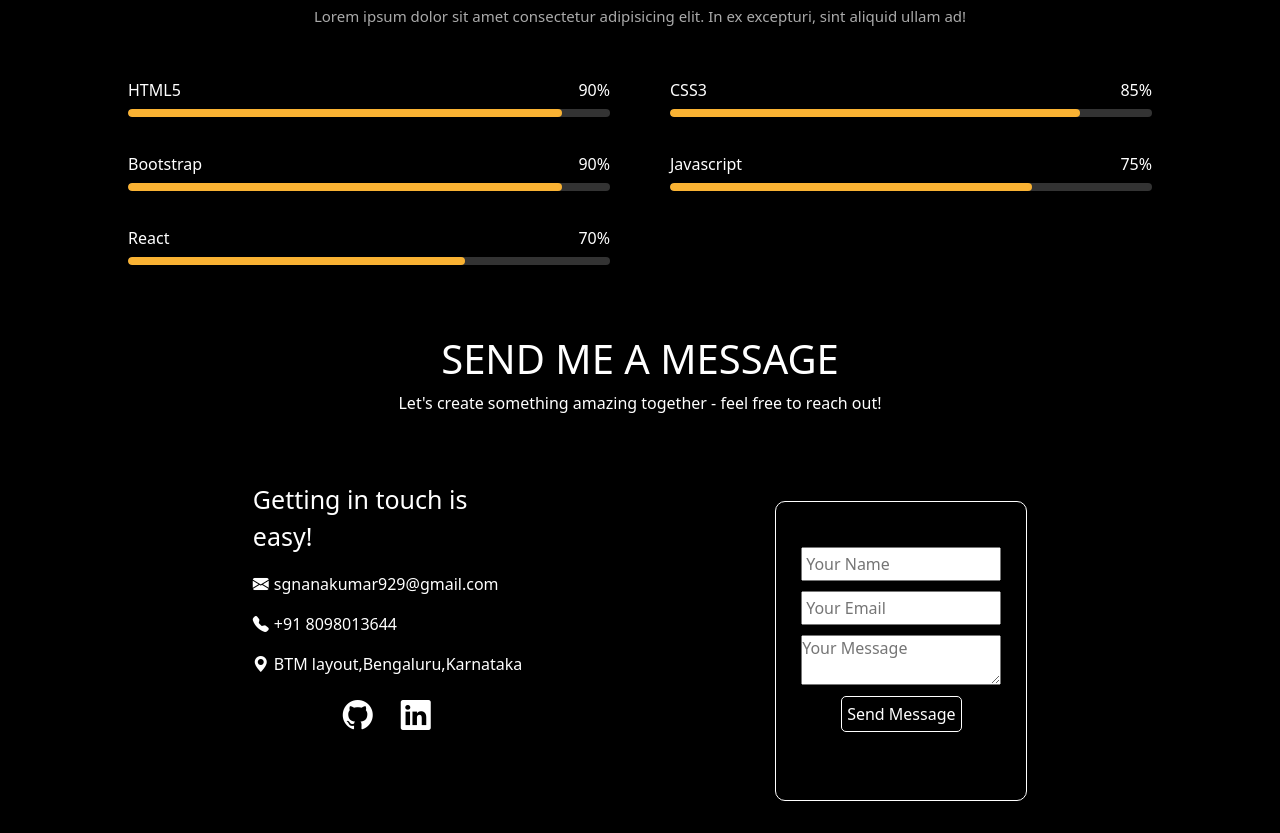
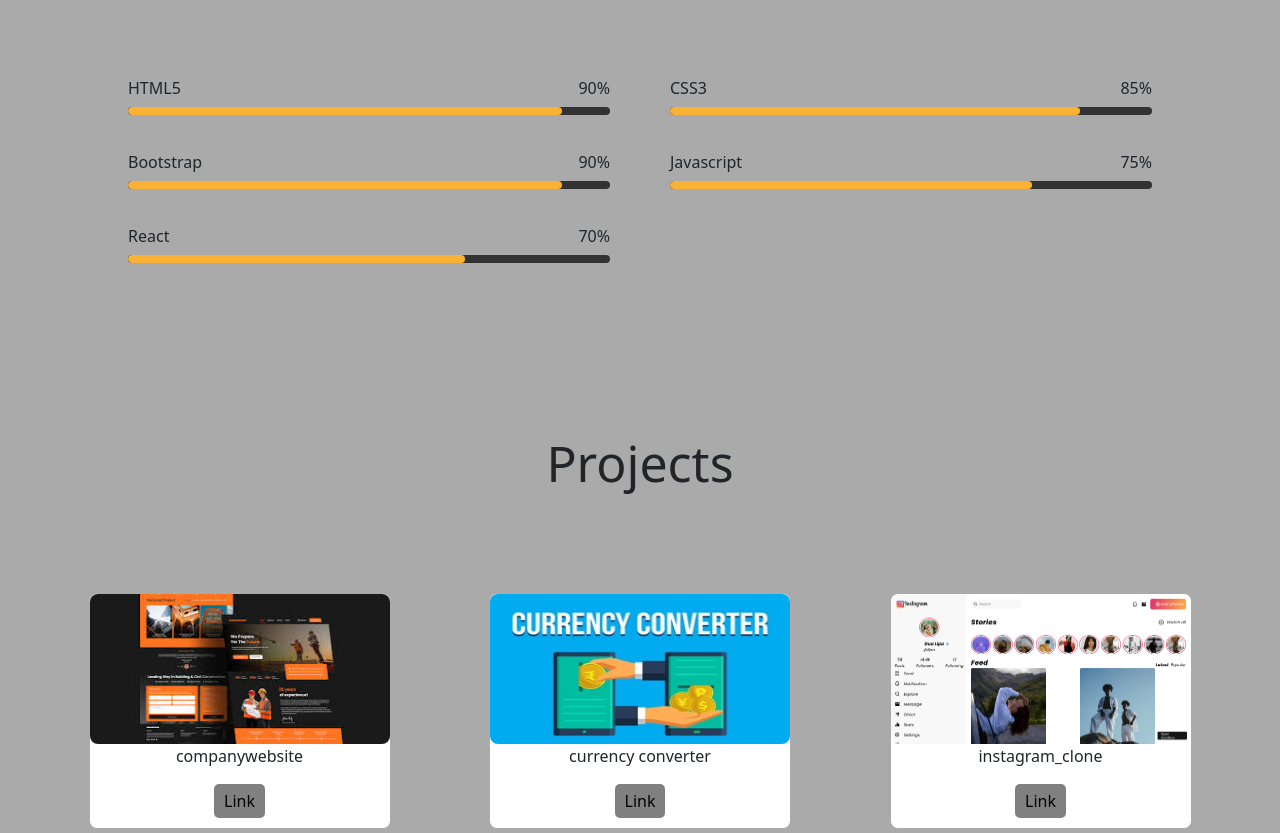
Before and after one commit to Gnanakumar01/Portfolio, a plain HTML site: page index.html in a window 1280 px wide. Shown: the part 1182-2015 px from the top of the page. Drawn offline with nearby package versions, Linux system fonts and the light colour scheme.

Commit message:
Modified

```diff
--- a/assets/css/style.css
+++ b/assets/css/style.css
@@ -2,18 +2,17 @@
     margin: 0;
     padding: 0;
     box-sizing: border-box;
-    color: white;
 }
 
 body {
-    background-color: black;
+    background-color: #aaa;
 }
 
 .navbar{
     width: 100vw;
     position: fixed;
     top: 0;
-    background-color: black;
+    background-color: #333;
     z-index: 1;
 
 }
@@ -74,11 +73,11 @@ body {
 
     .hire {
         margin-right: 20px;
-        border: 1px solid;
+        border: none;
         border-radius: 50px;
         padding: 5px;
         font-family: Verdana, Geneva, Tahoma, sans-serif;
-        background-color: black;
+
     }
 
     .work {
@@ -86,7 +85,7 @@ body {
         border: 1px solid;
         border-radius: 50px;
         padding: 5px;
-        background-color: black;
+        border: none;
     }
 }
 
@@ -104,7 +103,6 @@ body {
 :hover.hire,
 :hover.work {
     background-color: darkgoldenrod;
-    border: 1px solid darkgoldenrod;
     cursor: pointer;
 }
 
@@ -115,6 +113,7 @@ body {
 .about_me {
     font-family: 'Lucida Sans', 'Lucida Sans Regular', 'Lucida Grande', 'Lucida Sans Unicode', Geneva, Verdana, sans-serif;
     display: flex;
+    flex-wrap: wrap;
     position: relative;
     margin-top: 50px;
     right: 20px;
@@ -173,12 +172,12 @@ body {
     }
 }
 
-/* ABout section style ends */
+/* About section style ends */
 
 /* Skill section style starts */
 
 .skills-section {
-    padding-top: 100px;
+    padding-top: px;
     width: 80%;
     margin: auto;
     text-align: center;
@@ -226,6 +225,49 @@ body {
 /* Skills section styles ends */
 
 /* Project section starts */
+.project-card{
+    margin: 100px 0px;
+    h1{
+        text-align: center;
+        font-size: 50px;
+    }
+}
+.Projects{
+    margin-top: 100px;
+    display: flex;
+    flex-wrap: wrap;
+    justify-content: space-evenly;
+    gap: 10px;
+
+    .website{
+        display: grid;
+        border: 1px solid #aaa;
+        background-color: white;
+        border-radius: 8px;
+        justify-items: center;
+        padding-bottom: 10px;
+        button{
+            padding: 5px 10px;
+            background-color: gray;
+            border-radius: 5px;
+            border: none;
+            &:hover{
+                background-color: #f9b233;
+            }
+        }
+        img{
+            border-radius: 8px;
+            height: 150px;
+            width: 300px;
+
+        }
+        &:hover{
+            transform: translateY(-10px);
+        }
+
+    }
+}
+
 /* Project section ends */
 
 /* contact section starts */
@@ -254,13 +296,15 @@ body {
             .bi{
                 padding: 5px 10px;
                 border-radius: 5px;
+                color: black;
             }
             :hover.bi-github{
-                background-color: grey;
+               color: gray;
+
             }
             :hover.bi-linkedin{
-                color: rgb(16, 115, 236);
-                background-color: grey;
+                color: #0077B5;
+                transition: 500ms;
             }
         }
     }
@@ -282,7 +326,6 @@ body {
         }
         button{
             border: 1px solid white;
-            background-color: black;
             border-radius: 5px;
             padding: 5px;
             margin-left: 45px;
--- a/index.html
+++ b/index.html
@@ -55,8 +55,8 @@
                 <h1>I'm <h1 id="name">Gnanakumar</h1>
                     <h1>Fullstack Web Developer</h1>
                     <div class="hire_work">
-                        <button class="hire">HIRE ME</button>
-                        <button class="work">MY WORKS</button>
+                        <button class="hire">Hire Me</button>
+                        <button class="work">Download Cv</button>
                     </div>
             </div>
 
@@ -160,6 +160,31 @@
         </section>
         <!-- skill section ends -->
 
+        <!-- Project section starts -->
+         <section class="project-card">
+            <h1>Projects</h1>
+         <div class="Projects">
+                <div class="website">
+                    <img src="assets/images/company_clone.jpeg" alt="" width="300px">
+                    <p>companywebsite</p>
+                    <button>Link</button>
+                </div>
+
+                <div class="website">
+                    <img src="assets/images/Currency converter.jpg" alt="" width="300px">
+                    <p>currency converter</p>
+                    <button>Link</button>
+                </div>
+
+                <div class="website">
+                    <img src="assets/images/instagram_clone.png" alt="" width="300px">
+                    <p>instagram_clone</p>
+                    <button>Link</button>
+                </div>
+         </div>
+         </section>
+         <!-- Project section ends -->
+
         <!-- Contact section starts -->
         <section class="contact">
             <h1>SEND ME A MESSAGE</h1>
@@ -204,4 +229,6 @@
     integrity="sha384-FKyoEForCGlyvwx9Hj09JcYn3nv7wiPVlz7YYwJrWVcXK/BmnVDxM+D2scQbITxI"
     crossorigin="anonymous"></script>
 
+    <script src="assets/Js/script.js"></script>
+
 </html>
```
Also changed, not shown: assets/Js/script.js (added), assets/images/Currency converter.jpg (added), assets/images/company_clone.jpeg (added), assets/images/instagram_clone.png (added).
